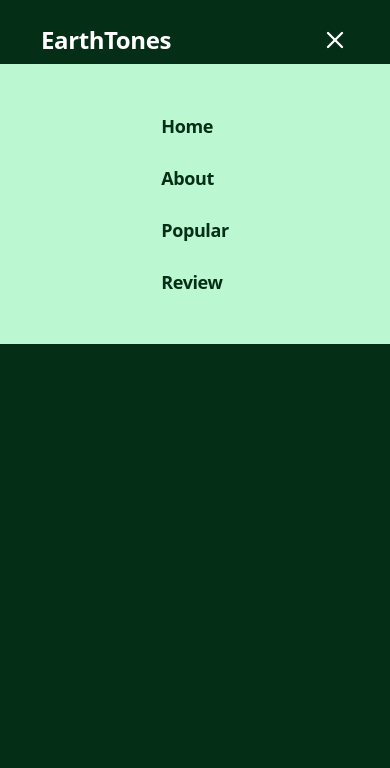
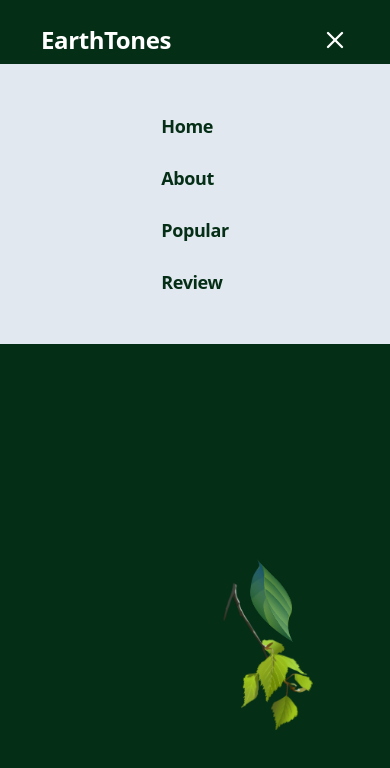
Before and after one commit to seunosinowo/EarthTones, a React (Vite) app: page / in a window 390 px wide. Both pictures are taken after a click on the button 335 px from the left and 40 px from the top of the page. Shown: the top 768 px of the page. Built offline with nearby package versions, Linux system fonts and the light colour scheme.

Commit message:
Implemented Mobile responsiveness

```diff
--- a/src/components/NavBar.jsx
+++ b/src/components/NavBar.jsx
@@ -1,5 +1,7 @@
 import React, { useState } from 'react';
 import { Menu, X } from 'lucide-react';
+import upIcon from '../assets/greenleaf.png';
+import downIcon from '../assets/widerleaf.png';
 
 const NavBar = () => {
   const [isOpen, setIsOpen] = useState(false);
@@ -14,35 +16,35 @@ const NavBar = () => {
         <div className='text-white font-bold sm:text-2xl md:text-3xl lg:text-4xl'>
           EarthTones
         </div>
+
         <button className='text-white lg:hidden' onClick={toggleMenu}>
           {isOpen ? <X size={28} /> : <Menu size={28} />}
         </button>
+
         <ul className='hidden lg:flex lg:gap-8'>
-          <li><a href='#' className='nav-link text-white'>Home</a></li>
-          <li><a href='#' className='nav-link text-white'>About</a></li>
-          <li><a href='#' className='nav-link text-white'>Popular</a></li>
-          <li><a href='#' className='nav-link text-white'>Review</a></li>
+          <li><a href='#' className='nav-link text-white hover:text-yellow-500'>Home</a></li>
+          <li><a href='#' className='nav-link text-white hover:text-yellow-500'>About</a></li>
+          <li><a href='#' className='nav-link text-white hover:text-yellow-500'>Popular</a></li>
+          <li><a href='#' className='nav-link text-white hover:text-yellow-500'>Review</a></li>
         </ul>
       </div>
 
-      {/* <div className='absolute top-0 left-0 min-h-[80vh] w-full flex items-center justify-center duration-300'>
+      <div className='top-0 left-0 min-h-[80vh] w-full flex items-center justify-center duration-300'>
         <div className='absolute bottom-0 right-10 opacity-80'>
           <img src={upIcon} alt='leaf_image' className='w-36' />
         </div>
-        <div className='absolute top-0 left-5 rotate-90 opacity-80'>
+        <div className='absolute top-0 left-5 mt-20 rotate-90 opacity-80'>
           <img src={downIcon} alt='leaf_image' className='w-36' />
-        </div> */}
-
-
-      {/* </div> */}
+        </div>
+       </div>
 
       {isOpen && (
-        <div className='fixed left-0 top-16 w-full bg-green-200 p-12 flex flex-col justify-center items-center lg:hidden'>
-          <ul className='space-y-6'>
-            <li><a href='#' className='nav-link text-green-950'>Home</a></li>
-            <li><a href='#' className='nav-link text-green-950'>About</a></li>
-            <li><a href='#' className='nav-link text-green-950'>Popular</a></li>
-            <li><a href='#' className='nav-link text-green-950'>Review</a></li>
+        <div className='fixed left-0 top-16 w-full bg-slate-200 p-12 flex flex-col justify-center items-center lg:hidden'>
+          <ul className='space-y-6 text-green-950'>
+            <li><a href='#' className='nav-link hover:underline'>Home</a></li>
+            <li><a href='#' className='nav-link hover:underline'>About</a></li>
+            <li><a href='#' className='nav-link hover:underline'>Popular</a></li>
+            <li><a href='#' className='nav-link hover:underline'>Review</a></li>
           </ul>
         </div>
       )}
--- a/src/index.css
+++ b/src/index.css
@@ -9,7 +9,3 @@ body {
 .nav-link {
     @apply text-lg font-bold duration-300;
 }
-
-.nav-link:hover {
-    @apply text-yellow-500;
-}
```
